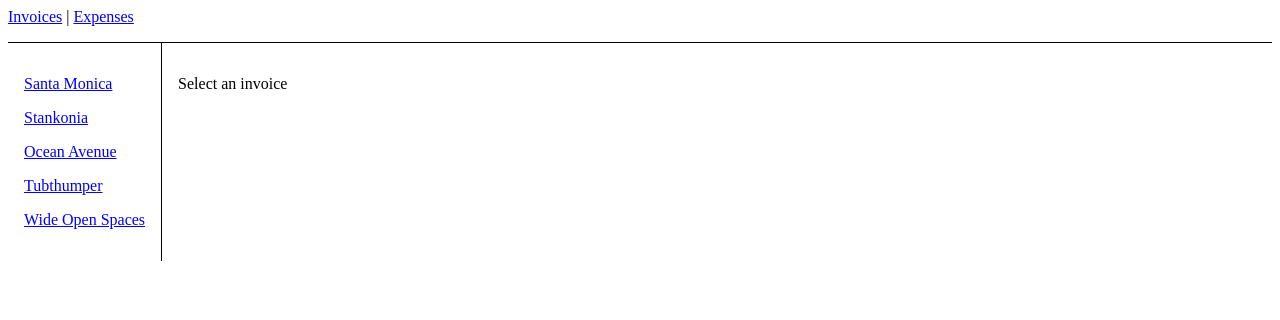
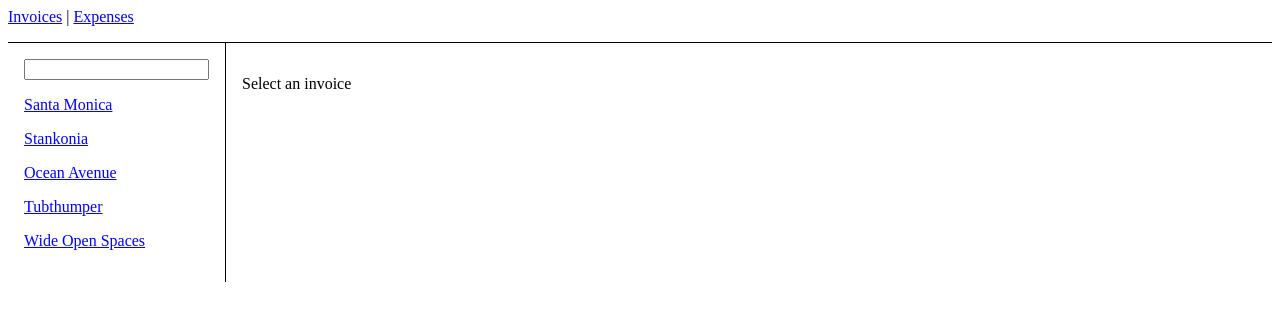
Before and after one commit to auriceliof/DS-Professional-React-03, a React (Vite) app in the folder tutorial-react-router/: page /invoices in a window 1280 px wide. Shown: the top 320 px of the page. Built offline with nearby package versions, Linux system fonts and the light colour scheme.

Commit message:
03-18 Filtrando barra de navegação com parâmetros de busca

```diff
--- a/tutorial-react-router/src/routes/Invoices/index.tsx
+++ b/tutorial-react-router/src/routes/Invoices/index.tsx
@@ -1,10 +1,12 @@
 import './styles.css';
-import { NavLink, Outlet } from "react-router-dom";
+import { NavLink, Outlet, useSearchParams } from "react-router-dom";
 import { getInvoices } from "../../data";
 
 export default function Invoices() {
 
   let invoices = getInvoices();
+
+  let [searchParams, setSearchParams] = useSearchParams();
 
   return (
     <div style={{ display: "flex" }}>
@@ -14,7 +16,30 @@
           padding: "1rem",
         }}
       >
-        {invoices.map((invoice) => (
+
+        <input
+          value={searchParams.get("name") || ""}
+          onChange={(event) => {
+            let name = event.target.value;
+            if (name) {
+              setSearchParams({ name });
+            } else {
+              setSearchParams({});
+            }
+          }}
+        />
+
+        {invoices
+
+          .filter((invoice) => {
+            let name = searchParams.get("name");
+            if (!name)
+              return true;
+            let invoiceName = invoice.name.toLowerCase();
+            return invoiceName.startsWith(name.toLowerCase());
+          })
+
+          .map((invoice) => (
             <NavLink
               className={({ isActive }) => isActive ? "dblock nav-red" : "dblock nav-blue"}
               to={`/invoices/${invoice.number}`}
```
Lines whose indentation alone changed are shown as unchanged.
